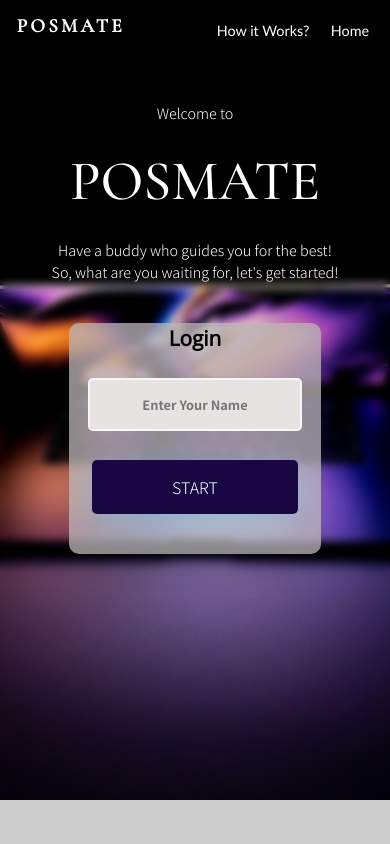
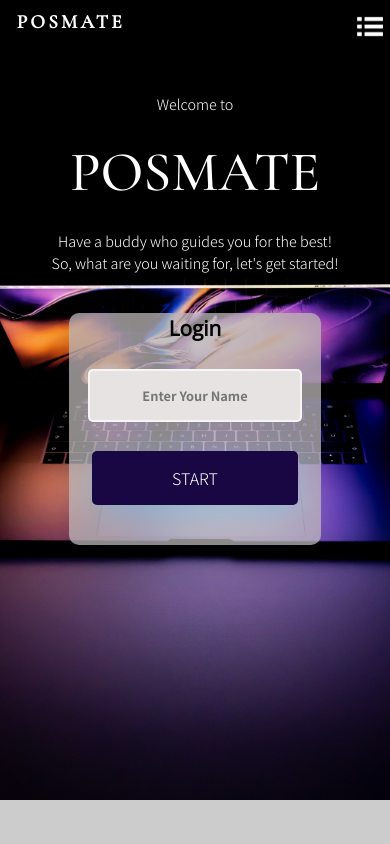
Before and after one commit to Garvit9000c/PosMate, a Flask app: page /home in a window 390 px wide. Run offline with Flask 2, Linux system fonts and the light colour scheme; parts of the project's set-up code (start-up, migrations or seed data) failed here and were passed over; some libraries are stand-ins or nearby versions; some web fonts are replaced.

Commit message:
only home page hamburger done

```diff
--- a/static/scripts/home.js
+++ b/static/scripts/home.js
@@ -1,3 +1,21 @@
+function openNav() {
+  document.getElementById("mySidebar").style.width = "250px";
+  document.getElementById("mySidebar").style.height = "50rem";
+  document.body.style.backgroundColor = "rgba(0,0,0,0.4)";
+  $(".ic").html(`<img role="button" onclick="closeNav()" src="/static/close-button.png" alt="#">`);
+}
+
+
+function closeNav() {
+  document.getElementById("mySidebar").style.width = "0";
+  document.getElementById("mySidebar").style.height = "0";
+  document.body.style.backgroundColor = "white";
+  $(".ic").html(`<img role="button" onclick="openNav()" src="/static/hamburger.png" alt="#">`);
+
+}
+
+
+
 function validateForm() {
   var x = document.forms["myForm"]["login"].value;
   if (x == "") {
@@ -5,13 +23,3 @@
     return false;
   }
 };
-
-import anime from 'animejs/lib/anime.es.js';
-const anime = require('animejs');
-anime({
-  targets: 'div',
-  translateX: 250,
-  rotate: '1turn',
-  backgroundColor: '#FFF',
-  duration: 800
-});
--- a/static/styles/home.css
+++ b/static/styles/home.css
@@ -1,12 +1,10 @@
 /* Root CSS */
 * {
     box-sizing: border-box;
-
     font-family: 'Noto Sans JP';
 }
 
 :root {
-
     margin: 0px;
     padding: 0px;
 }
@@ -86,6 +84,15 @@
     background-color: rgba(255, 255, 255, 0);
 }
 
+img{
+    display: none;
+}
+
+.sidebar{
+    display: none;
+}
+
+
 /* Body contents */
 .container {
     display: flex;
@@ -112,7 +119,7 @@
     display: flex;
     width: auto;
     margin-top: 1rem;
-     align-self: flex-start;
+    align-self: flex-start;
     flex-direction: column;
     margin-left: auto;
     margin: 1rem;
@@ -423,37 +430,7 @@
 
 
  /*Media Queries  */
-
- @media only screen and (max-width: 2735px) {
-    img {
-
-        width: 90rem;
-        height: 90rem;
-    }
-}
-
-@media only screen and (max-width: 2277px) {
-    img {
-
-        width: 60rem;
-        height: 60rem;
-    }
-}
-
-@media only screen and (max-width: 1880px) {
-    img {
-
-        width: 48rem;
-        height: 48rem;
-    }
-}
-
 @media only screen and (max-width: 1700px) {
-    img {
-
-        width: 48rem;
-        height: 48rem;
-    }
 
 
     .t {
@@ -462,11 +439,6 @@
 }
 
 @media only screen and (max-width: 1462px) {
-    img {
-
-        width: 40rem;
-        height: 40rem;
-    }
 
     .t {
         font-size: 1.5rem;
@@ -487,11 +459,7 @@
     #hw{
         font-size: 1.5rem;
     }
-    img {
 
-        width: 30rem;
-        height: 30rem;
-    }
 
     span {
         font-size: 2.5rem;
@@ -514,11 +482,7 @@
     #hw{
         font-size: 1.5rem;
     }
-    img {
 
-        width: 24rem;
-        height: 24rem;
-    }
 
     span {
         font-size: 2.5rem;
@@ -552,17 +516,15 @@
         font-size: 1.2rem;
     }
     #hm{
-        color: white;
-        font-size: 0.9rem;
+        display: none;
+
     }
-    #hw{
-        color: white;
-        font-size: 0.9rem;
-        margin-right: 0rem;
+    #hw{display: none;
+
     }
 
 
-    .lpage {
+    .lpage {z-index: -1;
         justify-content: center;
         align-self: center;
         width: 20rem;
@@ -599,4 +561,63 @@
     input[type=button], input[type=submit], input[type=reset] {
         background-color: #180743;
     }
+
+    /* Side Bar for mobile view */
+    img{
+        display: flex;
+        height: 1.9rem;
+        width: 2rem;
+        cursor: pointer;
+    }
+    .sidebar {
+        display: flex;
+        flex-direction: column;
+        height: 100%;
+        position: fixed;
+        width: 0;
+        top: 0;
+        right: 0;
+        background-color: #111;
+        overflow-x: hidden;
+        padding-top: 60px;
+        transition: 0.5s;
+        z-index: 30;
+        }
+
+
+    .sidebar a {
+        padding: 8px 8px 8px 32px;
+        text-decoration: none;
+        font-size: 25px;
+        color: #818181;
+        display: block;
+        transition: 0.3s;
+    }
+
+
+    .sidebar a:hover {
+        color: #f1f1f1;
+    }
+
+
+    .sidebar .closebtn {
+        position: absolute;
+        top: 0;
+        right: 25px;
+        font-size: 36px;
+        margin-left: 50px;
+    }
+
+
+
+    .img:hover {
+        background-color: #444;
+    }
+
+
+    #main {
+        transition: margin-right .5s;
+        padding: 20px;
+    }
+
 }
--- a/templates/base.html
+++ b/templates/base.html
@@ -33,14 +33,27 @@
             <div><a href="https://blog.tensorflow.org/2018/05/real-time-human-pose-estimation-in.html"><button id="hw"
                         type="submit" class="btn btn-outline-dark btn-lg">How it Works?</button></a></div>
             <div><a href="/"><button id="hm" type="submit" class="btn btn-outline-dark btn-lg">Home</button></a></div>
-        </header>
+           <div class="ic"><img role="button" onclick="openNav()" src="/static/hamburger.png" alt="#"></div>
 
-        {% block home_body %}
-        {% endblock home_body %}
-        {% block work_body %}
-        {% endblock work_body %}
-        <script src="https://cdn.jsdelivr.net/npm/bootstrap@5.0.0-beta3/dist/js/bootstrap.bundle.min.js" integrity="sha384-JEW9xMcG8R+pH31jmWH6WWP0WintQrMb4s7ZOdauHnUtxwoG2vI5DkLtS3qm9Ekf" crossorigin="anonymous"></script>
+            <div id="mySidebar" class="sidebar">
+                <a href="/">Home</a>
+                <a href="https://blog.tensorflow.org/2018/05/real-time-human-pose-estimation-in.html">How it Works?</a>
+            </div>
+
+
     </div>
+
+    </header>
+
+    {% block home_body %}
+    {% endblock home_body %}
+    {% block work_body %}
+    {% endblock work_body %}
+    <script src="https://cdn.jsdelivr.net/npm/bootstrap@5.0.0-beta3/dist/js/bootstrap.bundle.min.js"
+        integrity="sha384-JEW9xMcG8R+pH31jmWH6WWP0WintQrMb4s7ZOdauHnUtxwoG2vI5DkLtS3qm9Ekf"
+        crossorigin="anonymous"></script>
+    </div>
+    <script src="/static/scripts/home.js"></script>
 
 </body>
 
--- a/templates/home.html
+++ b/templates/home.html
@@ -56,13 +56,9 @@
                         <input type="submit" class="fadeIn fourth"  value="Start">
 
                     </form>
-
                 </div>
             </div>
-
-
         </div>
-
     </div>
 
 
```
Also changed, not shown: static/scripts/work.js (+16 -1 lines), static/styles/work.css (+3 -15 lines), static/close-button.png (added), static/hamburger.png (added), static/hamburger.svg (added), static/home.svg (added).
